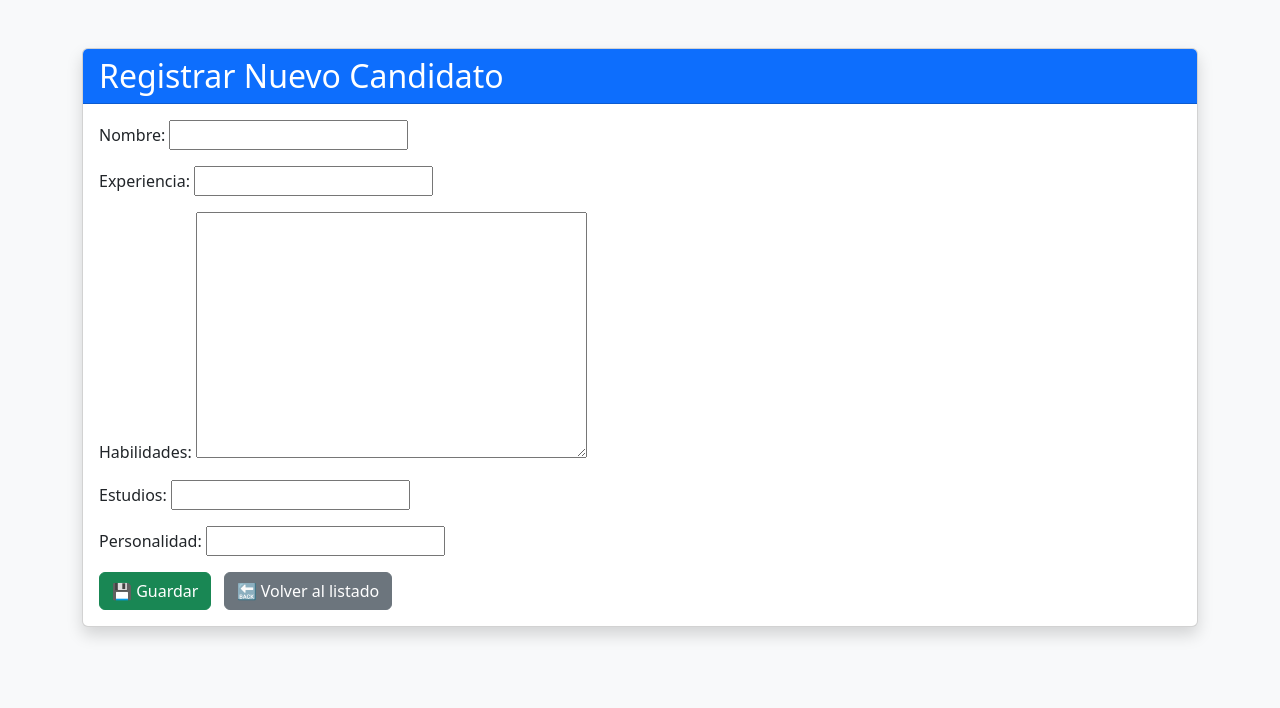
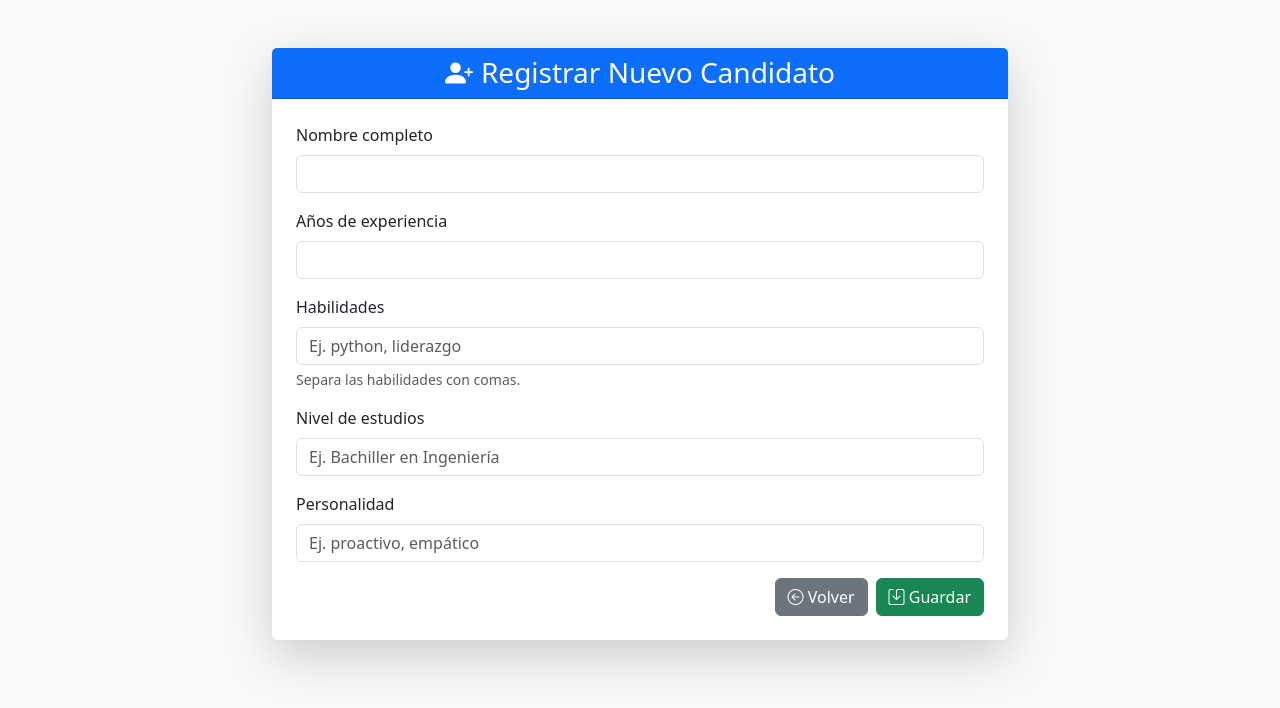
Before and after one commit to GabrielPanta/EvaluadorRRHH, a Django app: page /nuevo/ in a window 1280 px wide. Shown: the top 708 px of the page. Run offline with Django 4.2, Linux system fonts and the light colour scheme.

Commit message:
se mejoró interfaz de formulario

```diff
--- a/evaluador/templates/evaluador/formulario.html
+++ b/evaluador/templates/evaluador/formulario.html
@@ -3,28 +3,84 @@
 <head>
     <meta charset="UTF-8">
     <title>Registrar Candidato</title>
-    <!-- Bootstrap 5 CDN -->
+    <meta name="viewport" content="width=device-width, initial-scale=1">
+    <!-- Bootstrap 5 -->
     <link href="https://cdn.jsdelivr.net/npm/bootstrap@5.3.3/dist/css/bootstrap.min.css" rel="stylesheet">
+    <!-- Iconos de Bootstrap -->
+    <link rel="stylesheet" href="https://cdn.jsdelivr.net/npm/bootstrap-icons@1.10.5/font/bootstrap-icons.css">
 </head>
 <body class="bg-light">
 
-    <div class="container mt-5">
-        <div class="card shadow rounded">
-            <div class="card-header bg-primary text-white">
-                <h2 class="mb-0">Registrar Nuevo Candidato</h2>
-            </div>
-            <div class="card-body">
-                <form method="post">
-                    {% csrf_token %}
-                    {{ form.as_p }}
-                    <button type="submit" class="btn btn-success">💾 Guardar</button>
-                    <a href="/" class="btn btn-secondary ms-2">🔙 Volver al listado</a>
-                </form>
+    <div class="container py-5">
+        <div class="row justify-content-center">
+            <div class="col-lg-8">
+                <div class="card shadow-lg border-0">
+                    <div class="card-header bg-primary text-white text-center">
+                        <h3 class="mb-0"><i class="bi bi-person-plus-fill me-2"></i>Registrar Nuevo Candidato</h3>
+                    </div>
+                    <div class="card-body p-4">
+                        <form method="post" novalidate>
+                            {% csrf_token %}
+
+                            <!-- Nombre -->
+                            <div class="mb-3">
+                                <label for="id_nombre" class="form-label">Nombre completo</label>
+                                <input type="text" name="nombre" class="form-control {% if form.nombre.errors %}is-invalid{% endif %}" id="id_nombre" value="{{ form.nombre.value|default_if_none:'' }}">
+                                {% for error in form.nombre.errors %}
+                                    <div class="invalid-feedback">{{ error }}</div>
+                                {% endfor %}
+                            </div>
+
+                            <!-- Experiencia -->
+                            <div class="mb-3">
+                                <label for="id_experiencia" class="form-label">Años de experiencia</label>
+                                <input type="number" name="experiencia" class="form-control {% if form.experiencia.errors %}is-invalid{% endif %}" id="id_experiencia" value="{{ form.experiencia.value|default_if_none:'' }}">
+                                {% for error in form.experiencia.errors %}
+                                    <div class="invalid-feedback">{{ error }}</div>
+                                {% endfor %}
+                            </div>
+
+                            <!-- Habilidades -->
+                            <div class="mb-3">
+                                <label for="id_habilidades" class="form-label">Habilidades</label>
+                                <input type="text" name="habilidades" class="form-control {% if form.habilidades.errors %}is-invalid{% endif %}" id="id_habilidades" placeholder="Ej. python, liderazgo" value="{{ form.habilidades.value|default_if_none:'' }}">
+                                <div class="form-text">Separa las habilidades con comas.</div>
+                                {% for error in form.habilidades.errors %}
+                                    <div class="invalid-feedback">{{ error }}</div>
+                                {% endfor %}
+                            </div>
+
+                            <!-- Estudios -->
+                            <div class="mb-3">
+                                <label for="id_estudios" class="form-label">Nivel de estudios</label>
+                                <input type="text" name="estudios" class="form-control {% if form.estudios.errors %}is-invalid{% endif %}" id="id_estudios" placeholder="Ej. Bachiller en Ingeniería" value="{{ form.estudios.value|default_if_none:'' }}">
+                                {% for error in form.estudios.errors %}
+                                    <div class="invalid-feedback">{{ error }}</div>
+                                {% endfor %}
+                            </div>
+
+                            <!-- Personalidad -->
+                            <div class="mb-3">
+                                <label for="id_personalidad" class="form-label">Personalidad</label>
+                                <input type="text" name="personalidad" class="form-control {% if form.personalidad.errors %}is-invalid{% endif %}" id="id_personalidad" placeholder="Ej. proactivo, empático" value="{{ form.personalidad.value|default_if_none:'' }}">
+                                {% for error in form.personalidad.errors %}
+                                    <div class="invalid-feedback">{{ error }}</div>
+                                {% endfor %}
+                            </div>
+
+                            <!-- Botones -->
+                            <div class="d-flex justify-content-end">
+                                <a href="/" class="btn btn-secondary me-2"><i class="bi bi-arrow-left-circle"></i> Volver</a>
+                                <button type="submit" class="btn btn-success"><i class="bi bi-save"></i> Guardar</button>
+                            </div>
+                        </form>
+                    </div>
+                </div>
             </div>
         </div>
     </div>
 
-    <!-- Optional: Bootstrap JS (para futuros componentes) -->
+    <!-- Bootstrap JS -->
     <script src="https://cdn.jsdelivr.net/npm/bootstrap@5.3.3/dist/js/bootstrap.bundle.min.js"></script>
 </body>
 </html>
```
Also changed, not shown: db.sqlite3, 1 other file.
